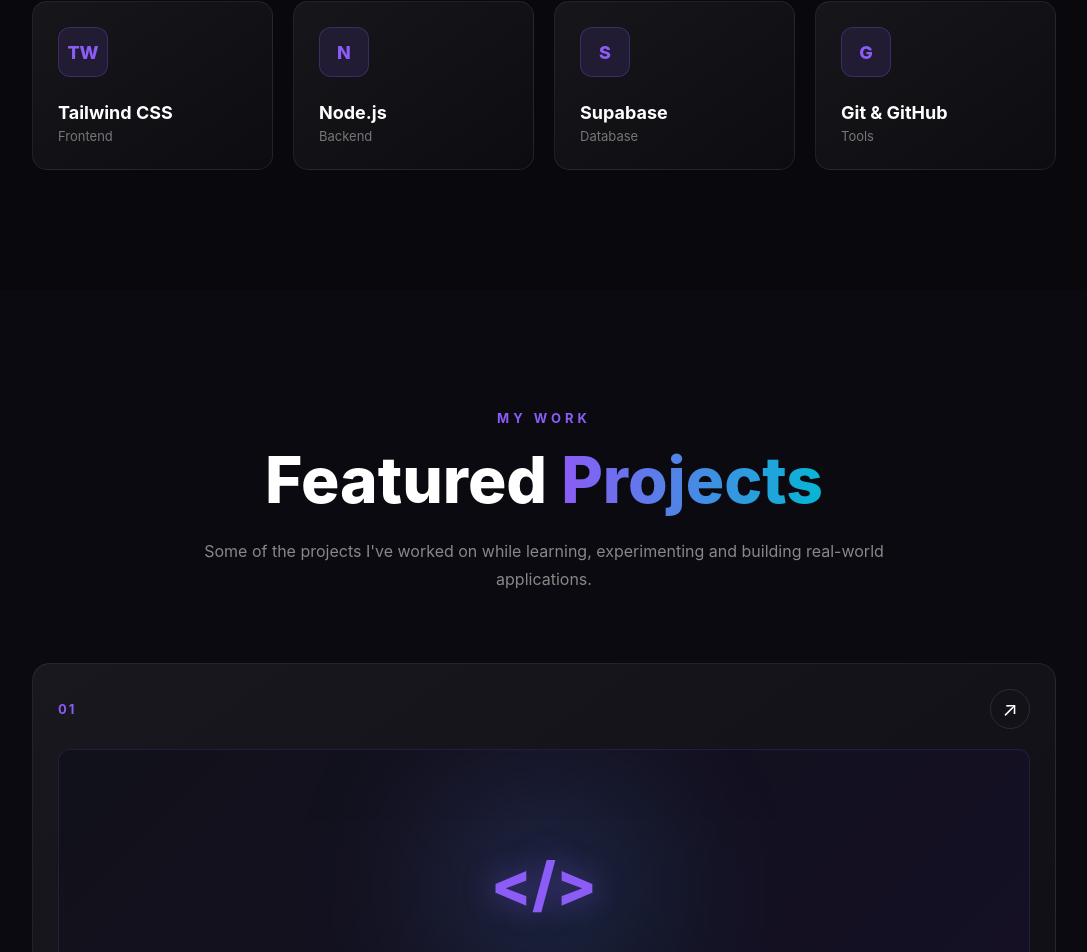
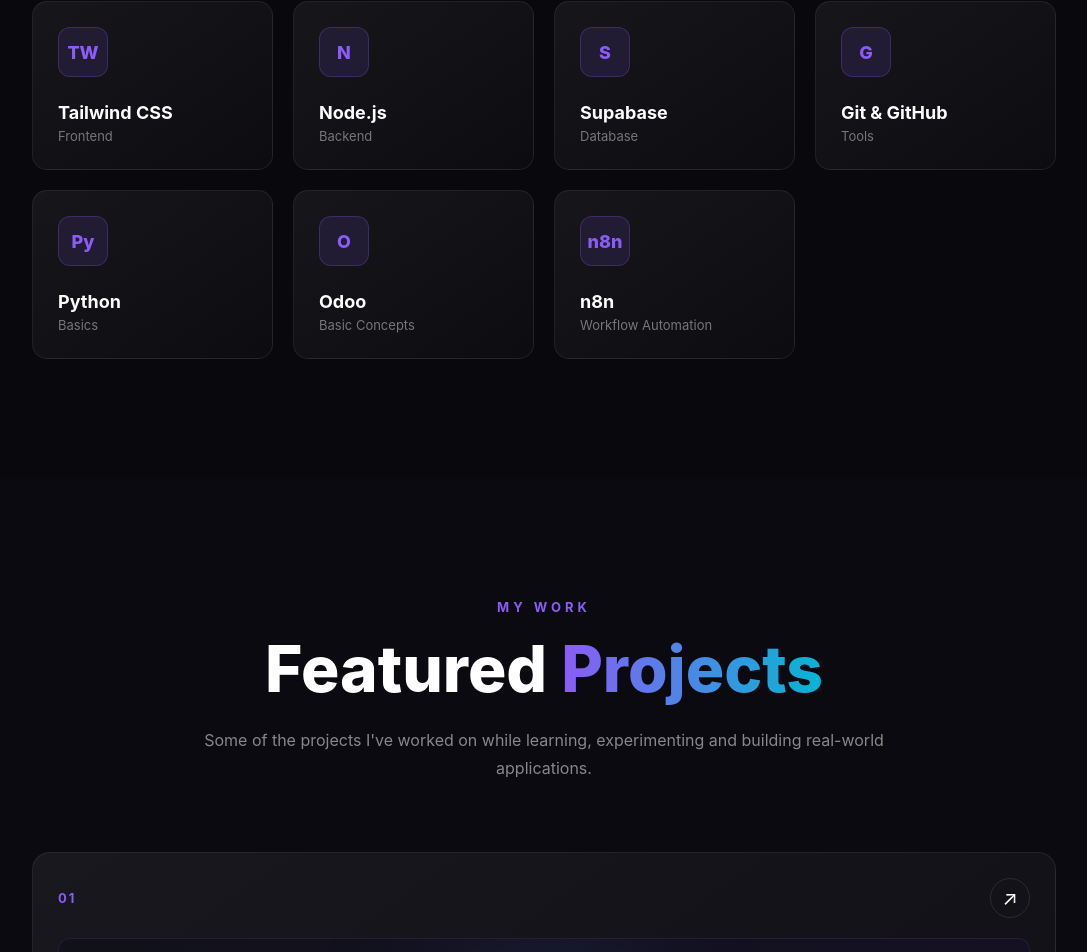
Before and after one commit to obai-dot/obai-portfolio, a React (Vite) app: page / in a window 1280 px wide. Shown: the part 2229-3181 px from the top of the page, without its empty margins (96-1183 px from the left). Built offline with nearby package versions, Linux system fonts and the light colour scheme.

Commit message:
added new skills

```diff
--- a/src/components/skills/Skills.jsx
+++ b/src/components/skills/Skills.jsx
@@ -42,6 +42,21 @@
       category: "Tools",
       icon: "G",
     },
+    {
+  name: "Python",
+  category: "Basics",
+  icon: "Py",
+},
+{
+  name: "Odoo",
+  category: "Basic Concepts",
+  icon: "O",
+},
+{
+  name: "n8n",
+  category: "Workflow Automation",
+  icon: "n8n",
+},
   ];
 
   return (
```
